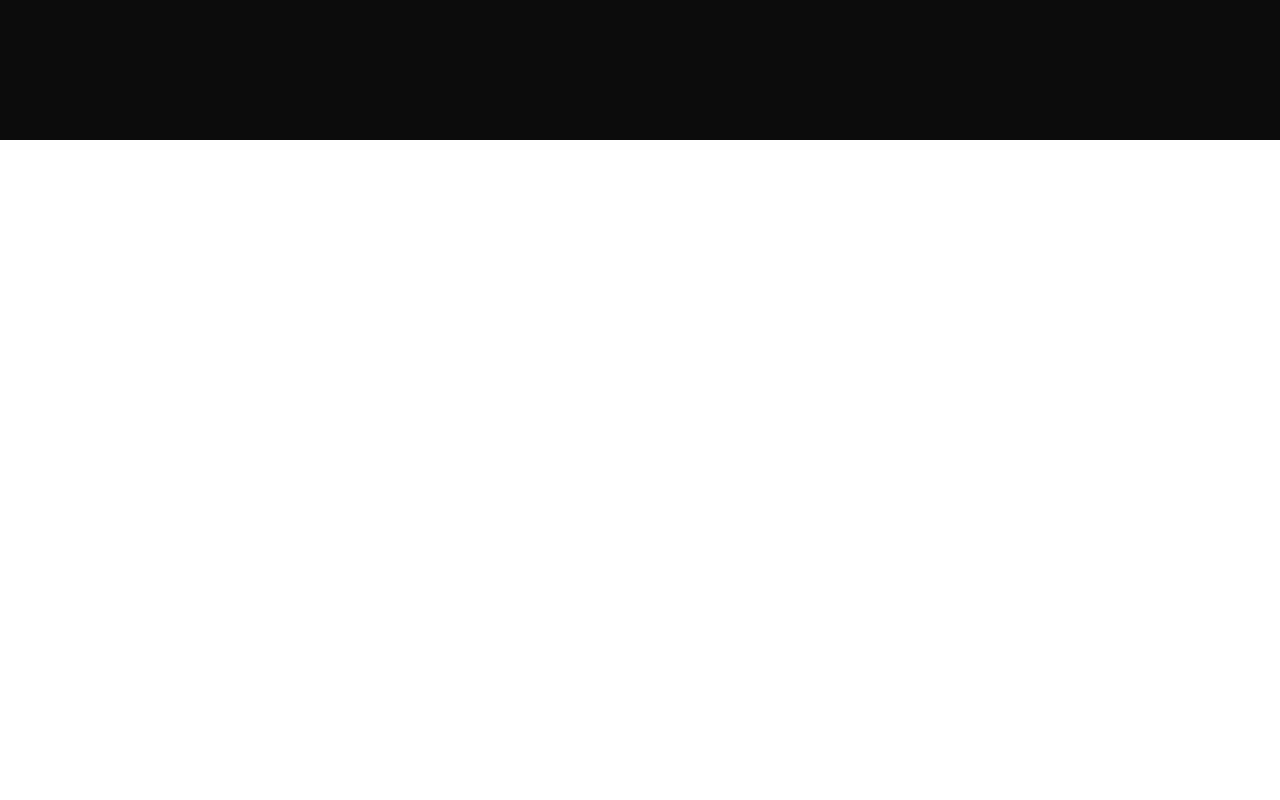
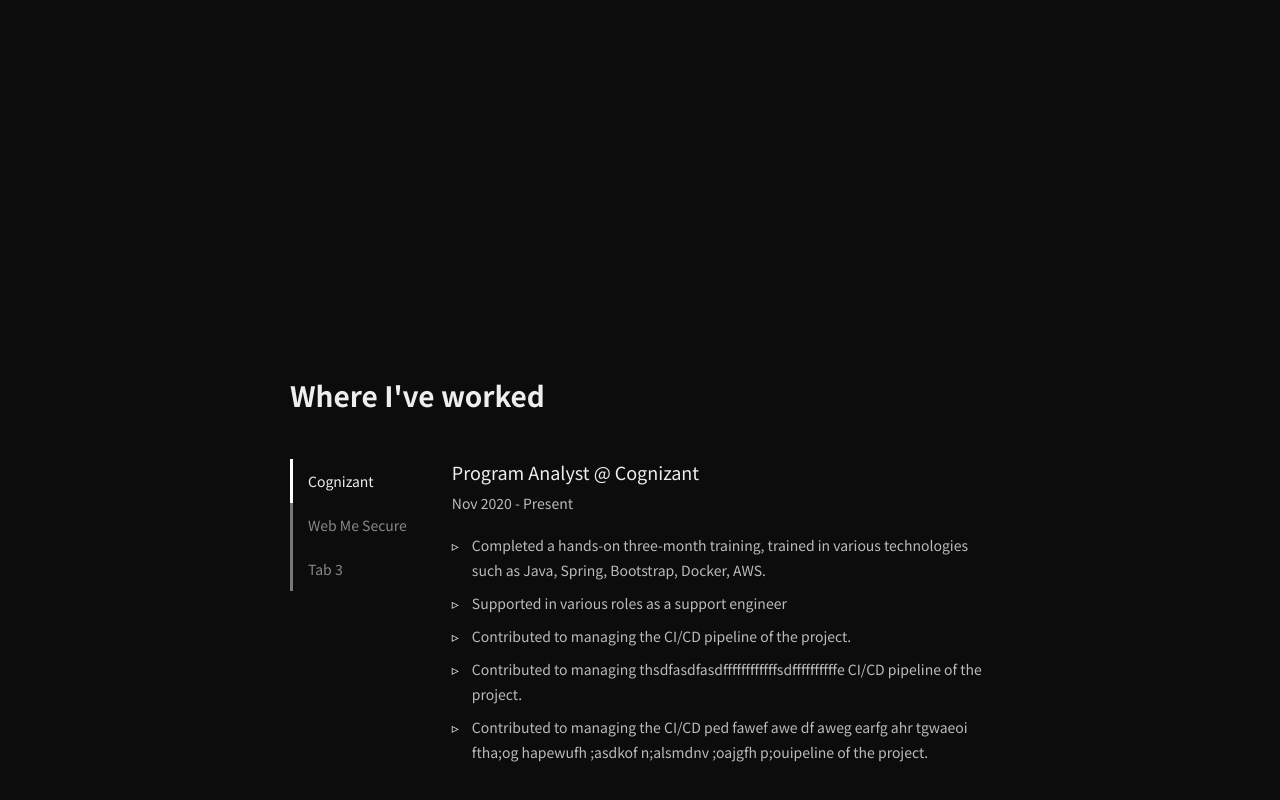
Before and after one commit to jerome-marshall/portfolio, a React (Create React App) app: page / in a window 1280 px wide. Shown: the part 1460-2260 px from the top of the page. Before the commit the page ends 1600 px from the top, so only its background shows below. Built offline with nearby package versions, Linux system fonts and the light colour scheme.

Commit message:
added experience section

```diff
--- a/package.json
+++ b/package.json
@@ -12,6 +12,7 @@
     "react-router-dom": "^5.2.0",
     "react-scripts": "4.0.3",
     "react-scroll": "^1.8.3",
+    "react-tabs": "^3.2.2",
     "styled-components": "^5.3.0",
     "web-vitals": "^1.1.2"
   },
--- a/src/GlobalStyles.js
+++ b/src/GlobalStyles.js
@@ -7,6 +7,7 @@ const GlobalStyles = createGlobalStyle`
     --color-grey-100: #ddd;
     --color-grey-300: #bbb;
     --color-grey-500: #999;
+    --color-grey-700: #888;
     --color-grey-900: #777;
     --max-width: 1000px;
     --fz-xxs: 12px;
@@ -22,6 +23,7 @@ const GlobalStyles = createGlobalStyle`
     --border-radius: 30px;
     --margin-md: 24px;
     --margin-lg: 32px;
+    --padding-xs: 14px;
     --padding-sm: 18px;
     --padding-md: 24px;
     --padding-lg: 32px;
--- a/src/components/About/About.js
+++ b/src/components/About/About.js
@@ -27,24 +27,29 @@ const AboutSection = () => {
           <div className="summary">
             <p>
               Hello! My name is Jerome and I enjoy creating things that live on
-              the internet. My interest in Android App and Web Development
-              started back in 2017 when I decided to create a meme app — turns
-              out a meme app taught me a lot about development and digital
+              the internet. My interest in Android and Web Development started
+              back in 2017 when I decided to create a meme app — turns out a
+              meme app taught me a lot about development and digital
               experiences.
             </p>
             <br />
             <p>
               Fast-forward to today, I've had the privilege to train myself in
-              various bleeding edge technologies to create amazing digital
-              experiences. Currently I'm working at Cognizant as a Program
-              Analyst. But as development has become my paasion, I'm obliged to
-              getting smarter everyday. So when the oppurtunity arises, I could
+              various bleeding-edge technologies to create amazing digital
+              experiences. Currently, I'm working at Cognizant as a Program
+              Analyst. But as development has become my passion, I'm obliged to
+              get smarter every day. So when the opportunity arises, I could
               make the best use of my skills.
             </p>
             <br />
             <p>Here are a few technologies I've been working with recently:</p>
             <ul className="skills-list">
-              {skills && skills.map((skill, i) => <li key={i}>{skill}</li>)}
+              {skills &&
+                skills.map((skill, i) => (
+                  <li key={i}>
+                    <span>{skill}</span>
+                  </li>
+                ))}
             </ul>
           </div>
         </AboutSummary>
--- a/src/components/About/AboutElements.js
+++ b/src/components/About/AboutElements.js
@@ -54,6 +54,7 @@ export const AboutSummary = styled.div`
     grid-gap: 0 10px;
     padding: 0;
     margin: 20px 0 0 0;
+    /* list-style-position: inside; */
     overflow: hidden;
     list-style: none;
 
@@ -62,6 +63,8 @@ export const AboutSummary = styled.div`
       position: relative;
       margin-bottom: 10px;
       padding-left: 20px;
+      text-indent: 0px;
+
       /* font-family: var(--font-mono); */
       font-size: var(--fz-sm);
 
@@ -69,11 +72,16 @@ export const AboutSummary = styled.div`
         content: "▹";
         position: absolute;
         left: 0;
-        top: 5px;
+        /* top: 1px; */
         color: var(--green);
         font-size: var(--fz-sm);
-        line-height: 12px;
+        /* line-height: 15px; */
       }
+
+      /* span {
+        position: relative;
+        left: 5px;
+      } */
     }
   }
 `;
--- /dev/null
+++ b/src/components/Experience/Experience.js
@@ -0,0 +1,69 @@
+import React, { useState } from "react";
+import {
+  Container,
+  ExperienceContent,
+  StyledExperienceSection,
+  TabPanelContainer,
+  TabsContainer,
+} from "./ExperienceElements";
+import { Tab, TabPanel, Tabs } from "./Tabs";
+
+const Experience = () => {
+  const [activeTab, setActiveTab] = useState(1);
+
+  const handleChange = (e, value) => {
+    console.log(e);
+    setActiveTab(value);
+  };
+
+  return (
+    <StyledExperienceSection>
+      <ExperienceContent>
+        <h2 className="nav-heading">Where I've worked</h2>
+        <Container>
+          <TabsContainer>
+            <Tabs selectedTab={activeTab} onChange={handleChange}>
+              <Tab lable="Cognizant" value={1}></Tab>
+              <Tab lable="Web Me Secure" value={2}></Tab>
+              <Tab lable="Tab 3" value={3}></Tab>
+            </Tabs>
+          </TabsContainer>
+          <TabPanelContainer>
+            <TabPanel value={activeTab} selectedIndex={1}>
+              <p className="title">Program Analyst @ Cognizant</p>
+              <p className="expTime">Nov 2020 - Present</p>
+              <ul>
+                {/* {skills && skills.map((skill, i) => <li key={i}>{skill}</li>)} */}
+                <li>
+                  Completed a hands-on three-month training, trained in various
+                  technologies such as Java, Spring, Bootstrap, Docker, AWS.
+                </li>
+                <li>Supported in various roles as a support engineer</li>
+                <li>
+                  Contributed to managing the CI/CD pipeline of the project.
+                </li>
+                <li>
+                  Contributed to managing thsdfasdfasdffffffffffffsdffffffffffe
+                  CI/CD pipeline of the project.
+                </li>
+                <li>
+                  Contributed to managing the CI/CD ped fawef awe df aweg earfg
+                  ahr tgwaeoi ftha;og hapewufh ;asdkof n;alsmdnv ;oajgfh
+                  p;ouipeline of the project.
+                </li>
+              </ul>
+            </TabPanel>
+            <TabPanel value={activeTab} selectedIndex={2}>
+              Tab 2
+            </TabPanel>
+            <TabPanel value={activeTab} selectedIndex={3}>
+              Tab 3
+            </TabPanel>
+          </TabPanelContainer>
+        </Container>
+      </ExperienceContent>
+    </StyledExperienceSection>
+  );
+};
+
+export default Experience;
--- /dev/null
+++ b/src/components/Experience/ExperienceElements.js
@@ -0,0 +1,152 @@
+import styled, { css } from "styled-components";
+
+export const StyledExperienceSection = styled.section`
+  max-width: 100%;
+  height: 100vh;
+  background: #0c0c0c;
+  display: flex;
+  justify-content: center;
+  align-items: center;
+  position: relative;
+
+  @media (max-width: 768px) {
+    display: block;
+  }
+`;
+
+export const ExperienceContent = styled.div`
+  z-index: 3;
+  width: 700px;
+  /* height: 700px; */
+  position: absolute;
+  display: flex;
+  flex-direction: column;
+  /* border: 3px solid white; */
+  justify-content: center;
+  align-items: flex-start;
+  color: var(--color-white);
+
+  & > h2 {
+    color: var(--color-white);
+    margin: var(--margin-md) 0;
+    font-size: var(--fz-heading-sm);
+  }
+`;
+
+export const Container = styled.div`
+  /* background-color: white; */
+  display: flex;
+  height: 250px;
+  flex-direction: row;
+  margin: 20px 0px;
+`;
+
+export const TabsContainer = styled.div`
+  display: flex;
+  /* padding: 2px; */
+`;
+
+export const TabPanelContainer = styled.div`
+  margin-left: 30px;
+
+  /* & p {
+    margin-left: -20px;
+  } */
+
+  & p.title {
+    font-size: var(--fz-lg);
+    margin-bottom: 8px;
+  }
+
+  & p.expTime {
+    margin-bottom: 20px;
+    font-size: var(--fz-sm);
+    color: var(--color-grey-300);
+  }
+
+  & ul {
+    list-style: none;
+    list-style-position: inside;
+  }
+
+  & li {
+    color: var(--color-grey-300);
+    font-size: var(--fz-sm);
+    margin-bottom: 8px;
+    position: relative;
+    line-height: 25px;
+    /* text-indent: -20px; */
+    padding-left: 20px;
+
+    &:before {
+      content: "▹";
+      position: absolute;
+      left: 0;
+      /* top: 5px; */
+      color: var(--color-white);
+      font-size: var(--fz-sm);
+      /* line-height: 15px; */
+    }
+  }
+`;
+
+export const TabHeaderContainer = styled.div`
+  display: flex;
+  justify-content: center;
+  /* flex-direction: column; */
+  width: 100%;
+`;
+
+export const StylizedTab = styled.button`
+  color: var(--color-grey-700);
+  /* width: 8.5rem; */
+  white-space: nowrap;
+  padding: 12px 15px;
+  font-size: var(--fz-sm);
+  text-align: start;
+  background-color: transparent;
+  border: none;
+  border-left: 3px solid var(--color-grey-900);
+  /* border-radius: var(--border-radius); */
+  cursor: ${(p) => (p.disabled ? "default" : "pointer")};
+  transition: all 0.3s ease-in-out;
+
+  //color
+  ${(p) =>
+    p.active &&
+    css`
+      color: var(--color-white);
+      border-left: 3px solid white;
+    `} /* ${(p) =>
+    p.active
+      ? css`
+          color: var(--color-white);
+          border-left: 3px solid white;
+        `
+      : css`
+          color: var(--color-grey-900);
+        `} */
+
+        :hover {
+    /* transition: all 1s ease-in-out; */
+    background-color: #333;
+    color: var(--color-white);
+  }
+`;
+
+export const StyledTabPanel = styled.div`
+  display: ${(p) => (p.active ? "flex" : "none")};
+  /* font-size: 4rem; */
+  background: var(--background-dark);
+  flex-direction: column;
+  width: 100%;
+  height: 100%;
+  justify-content: flex-start;
+`;
+
+export const TabPanelContent = styled.div``;
+
+export const TabsHolder = styled.div`
+  display: flex;
+  flex-direction: column;
+`;
--- /dev/null
+++ b/src/components/Experience/Tabs.js
@@ -0,0 +1,43 @@
+import React from "react";
+import {
+  StyledTabPanel,
+  StylizedTab,
+  TabHeaderContainer,
+  TabsHolder,
+} from "./ExperienceElements";
+
+export const Tab = ({ lable, active, onClick }) => {
+  return (
+    <StylizedTab role="tab" active={active} onClick={onClick}>
+      {lable}
+    </StylizedTab>
+  );
+};
+
+export const Tabs = ({ selectedTab, onChange, children }) => {
+  const tabs = children.map((child) => {
+    const handleClick = (e) => {
+      onChange(e, child.props.value);
+    };
+
+    return React.cloneElement(child, {
+      active: child.props.value === selectedTab,
+      onClick: handleClick,
+    });
+  });
+  return (
+    <TabHeaderContainer>
+      <TabsHolder>{tabs}</TabsHolder>
+    </TabHeaderContainer>
+  );
+};
+
+export const TabPanel = ({ children, value, selectedIndex }) => {
+  const hidden = value !== selectedIndex;
+
+  return (
+    <StyledTabPanel hidden={hidden} active={!hidden}>
+      {children}
+    </StyledTabPanel>
+  );
+};
--- a/src/pages/Home.js
+++ b/src/pages/Home.js
@@ -3,6 +3,7 @@ import SideBar from "../components/Sidebar/SideBar";
 import NavBar from "../components/Navbar/NavBar";
 import Hero from "../components/Hero/Hero";
 import AboutSection from "../components/About/About";
+import Experience from "../components/Experience/Experience";
 
 const Home = () => {
   const [isOpen, setIsOpen] = useState(false);
@@ -15,8 +16,9 @@ const Home = () => {
     <>
       <SideBar isOpen={isOpen} toggle={toggle}></SideBar>
       <NavBar toggle={toggle}></NavBar>
-      <Hero></Hero>
+      <Hero />
       <AboutSection />
+      <Experience />
     </>
   );
 };
```
Also changed, not shown: 1 other file (tests, documents, lock files or other folders).
